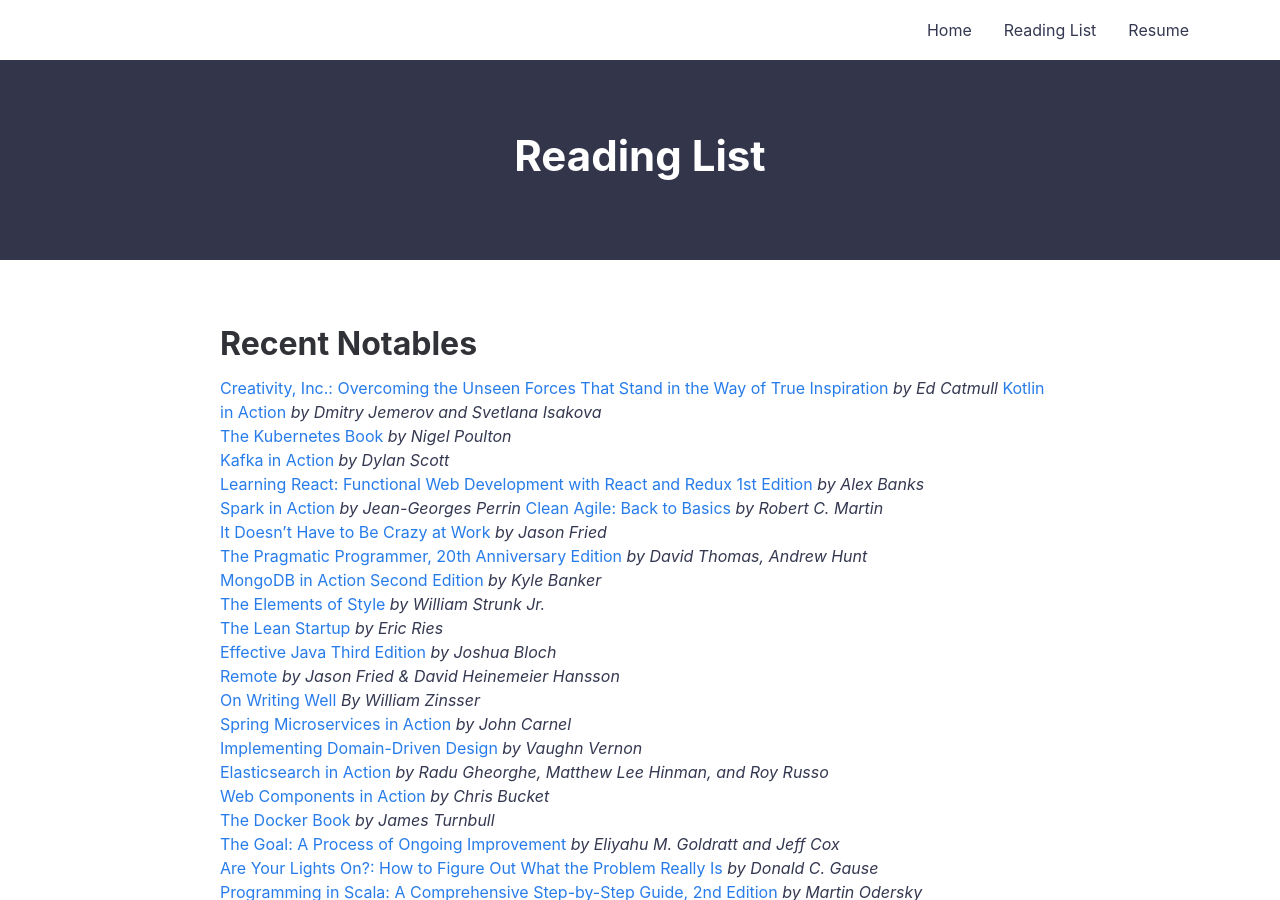
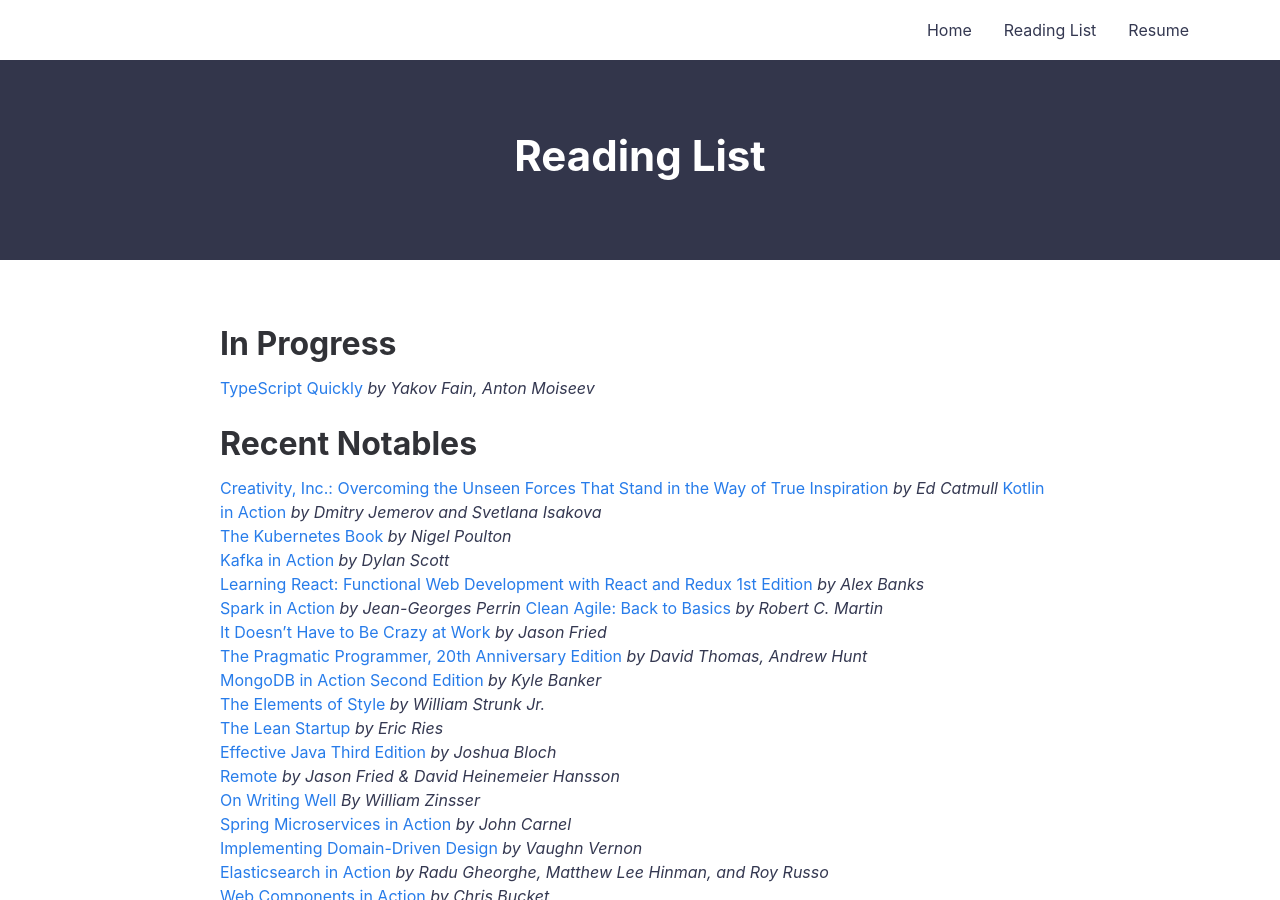
Before and after one commit to seanking/seanking.github.io, a Jekyll site: the page built from readingList.md, in a window 1280 px wide and 900 px high. Built offline with Jekyll 4.4.1, drawn with Linux system fonts in a browser that asks for light colours.

Commit message:
Add TypeScript Quickly to reading list

```diff
--- a/readingList.md
+++ b/readingList.md
@@ -3,6 +3,9 @@
 title: Reading List
 permalink: /readingList/
 ---
+
+# In Progress
+[TypeScript Quickly](https://www.manning.com/books/typescript-quickly) _by Yakov Fain, Anton Moiseev_
 
 # Recent Notables
 [Creativity, Inc.: Overcoming the Unseen Forces That Stand in the Way of True Inspiration](https://www.amazon.com/dp/B00FUZQYBO) _by Ed Catmull_
```
